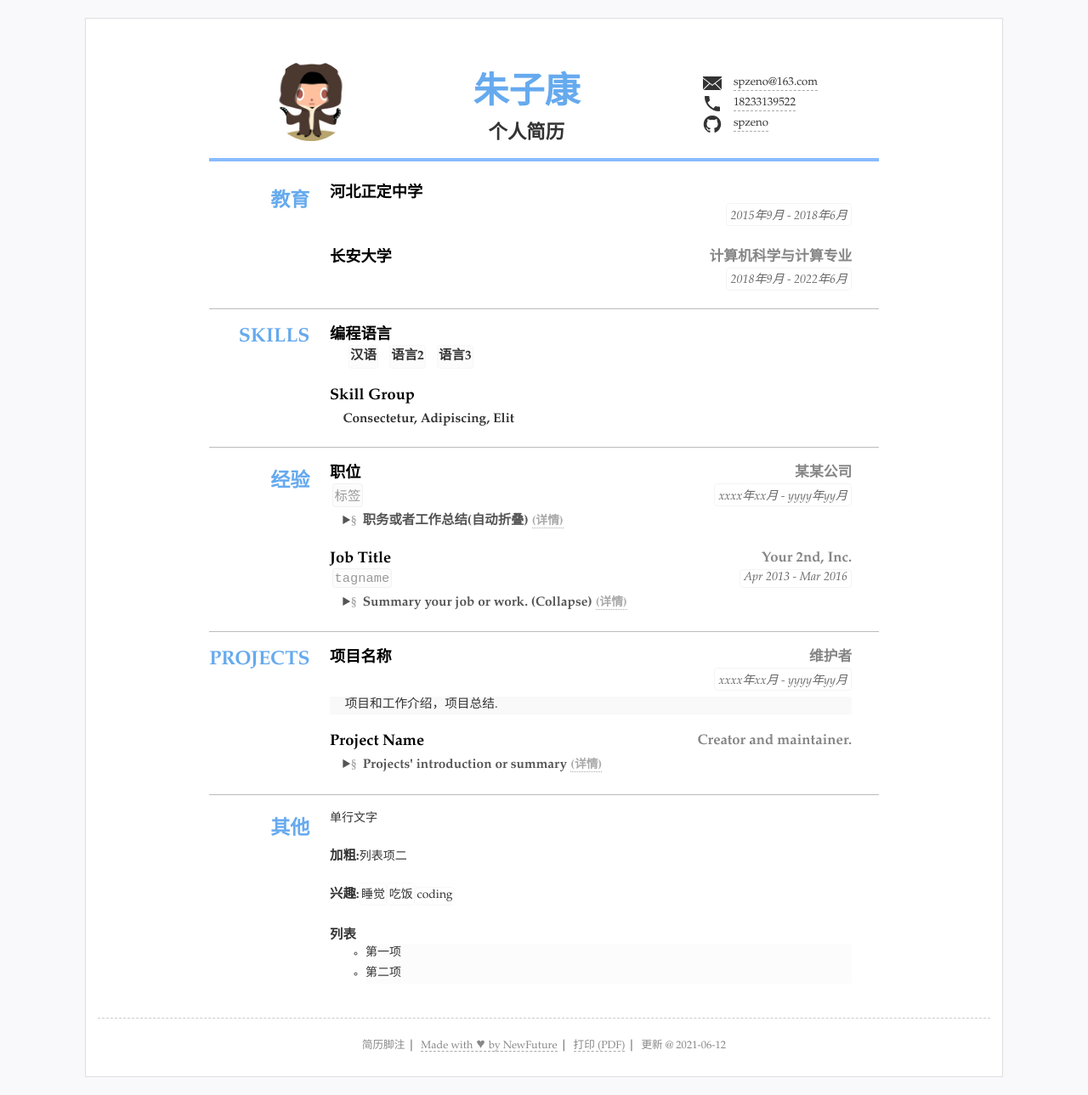
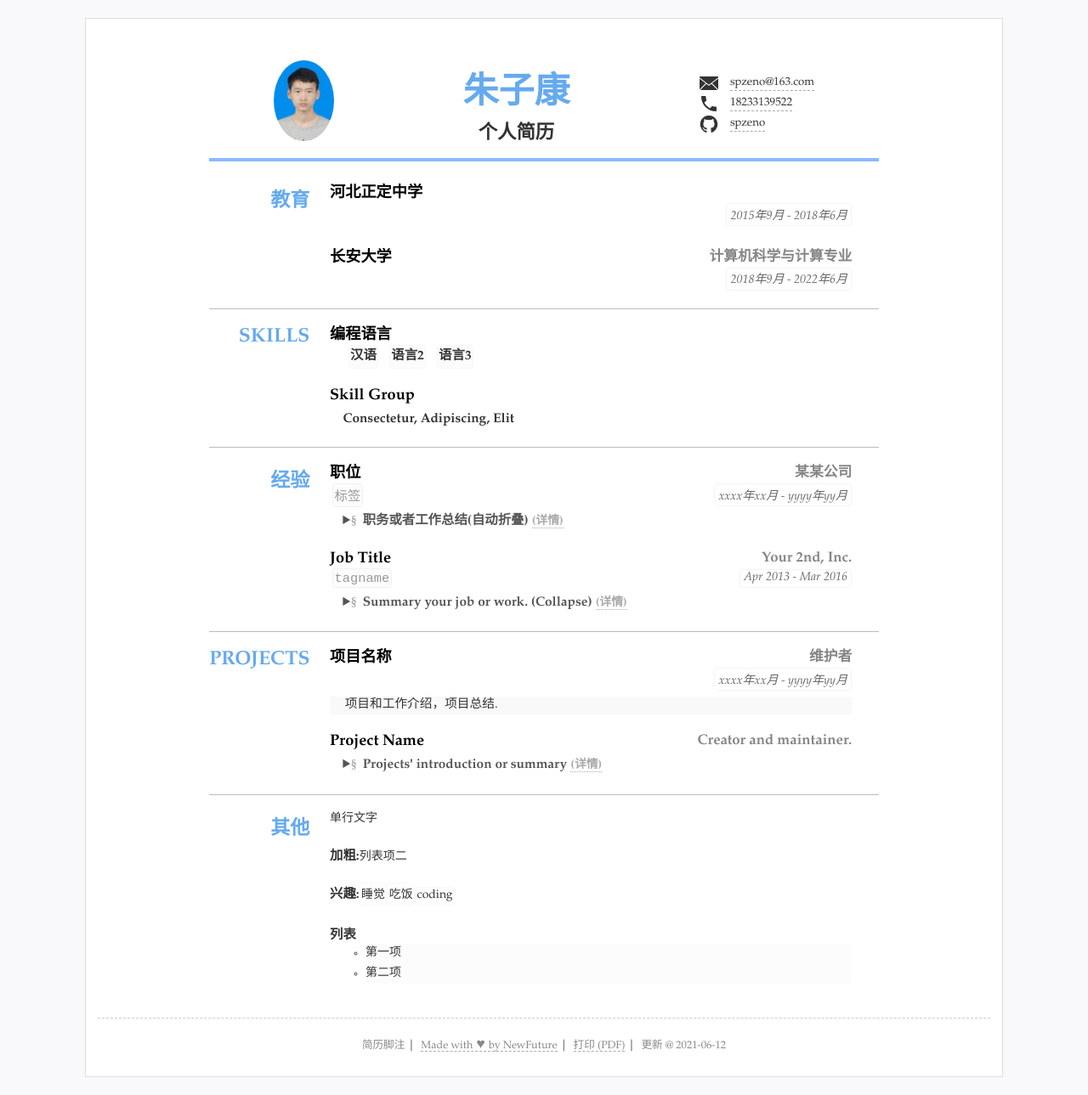
Before and after one commit to spzeno/CV, a Jekyll site: the page built from index.html, in a window 1280 px wide. Shown: the whole page at 85% size. Built offline with Jekyll 4.4.1, drawn with Linux system fonts in a browser that asks for light colours.

Commit message:
Update resume.yml

```diff
--- a/_data/resume.yml
+++ b/_data/resume.yml
@@ -5,7 +5,7 @@ title: "zzk's cv"
 lang: "zh" #语言设置 zh表示中文 en 表示英语
 name: "朱子康"
 jobtitle: "个人简历" #可空不显示
-photo: "assets/img/photo.jpg" #照片可空，不显示
+photo: "assets/img/150x200.jpg" #照片可空，不显示
 
 #联系方式
 contact: #联系方式连接等3~5行
```
